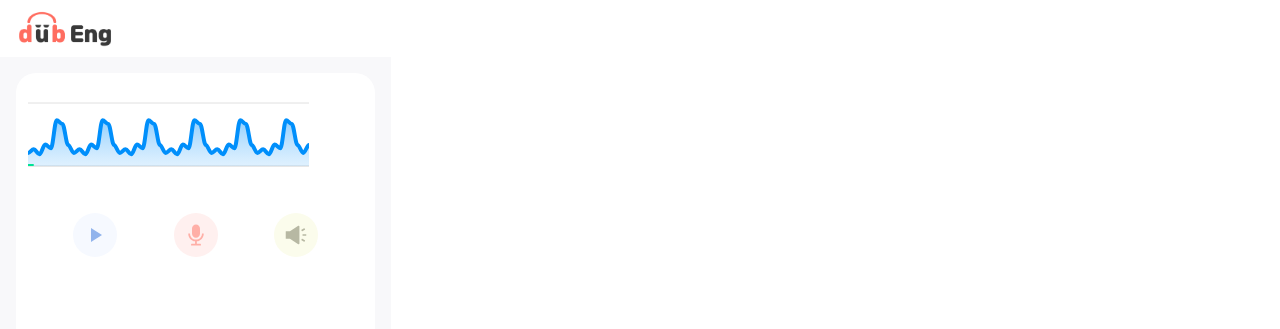
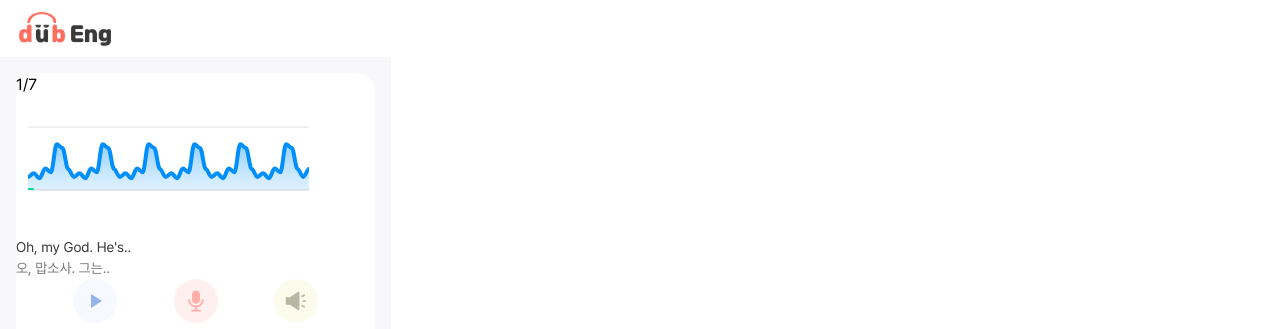
Before and after one commit to dubEng/dubEng, a Next.js app in the folder dubeng-front/: page /front/dubbing in a window 1280 px wide. Shown: the top 329 px of the page. Built offline with nearby package versions, Linux system fonts and the light colour scheme; no server answers.

Commit message:
feat: update dubbing page

```diff
--- a/dubeng-front/src/features/dubbing/organism/DubBox.tsx
+++ b/dubeng-front/src/features/dubbing/organism/DubBox.tsx
@@ -13,8 +13,15 @@ import SpeechRecognition, {
 import { Script } from "@/types/Script";
 import PitchGraph from "../atoms/PitchGraph";
 
-
-export default function DubBox({startTime, duration, content, translateContent, pitchList }: Script) {
+export default function DubBox({
+  startTime,
+  duration,
+  content,
+  translateContent,
+  pitchList,
+  scriptLength,
+  scriptIndex,
+}: Script) {
   const [isPlaying, setIsPlaying] = useState<boolean>(false);
   const [isRecording, setIsRecording] = useState<boolean>(false);
   const [soundStatus, setSoundStatus] = useState<SoundType>(SoundType.DEFAULT);
@@ -27,11 +34,7 @@ export default function DubBox({startTime, duration, content, translateContent,
 
   const [myPitchList, setMyPitchList] = useState<number[]>([]);
 
-  const {
-    transcript,
-    listening,
-    resetTranscript,
-  } = useSpeechRecognition();
+  const { transcript, listening, resetTranscript } = useSpeechRecognition();
 
   useEffect(() => {
     (async () => {
@@ -118,7 +121,14 @@ export default function DubBox({startTime, duration, content, translateContent,
 
   return (
     <div className="w-359 h-420 relative bg-white rounded-20 container mx-auto">
+      <div>
+        {scriptIndex}/{scriptLength}
+      </div>
       <PitchGraph moviePitchList={pitchList} myPitchList={myPitchList} />
+      <div>
+        <p className="text-14 text-dubblack font-normal">{content}</p>
+        <p className="text-14 text-dubgray font-normal">{translateContent}</p>
+      </div>
       {/* <div>
         <div>
           <button onClick={() => handleStartButton(3000)} disabled={recording}>
--- a/dubeng-front/src/pages/dubbing/index.tsx
+++ b/dubeng-front/src/pages/dubbing/index.tsx
@@ -14,7 +14,7 @@ export default function DubbingPage() {
 
   const [selectedScript, setSelectedScript] = useState<number>(0);
 
-  const [scriptList, setScriptList] = useState<Script[]>([
+  const [scriptList, setScriptList] = useState<any[]>([
     {
       id: 1,
       startTime: 1,
@@ -248,15 +248,17 @@ export default function DubbingPage() {
           centeredSlides
         >
           {scriptList &&
-            scriptList.map((item) => (
+            scriptList.map((item, index) => (
               <SwiperSlide key={item.id}>
                 <DubBox
+                  id={item.id}
                   content={item.content}
                   duration={item.duration}
                   startTime={item.startTime}
                   translateContent={item.translateContent}
                   pitchList={item.pitchList}
-                  id={item.id}
+                  scriptIndex={index+1}
+                  scriptLength={scriptList.length}
                 />
               </SwiperSlide>
             ))}
```
